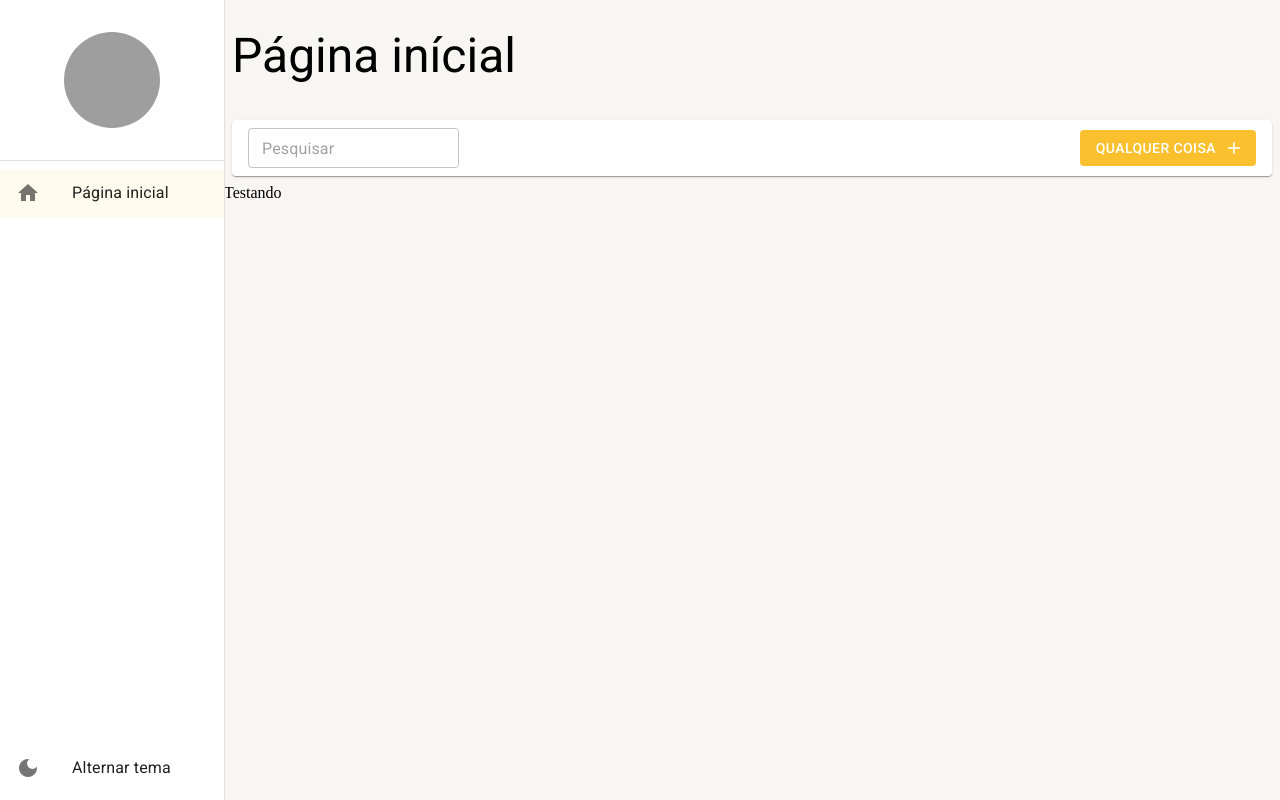
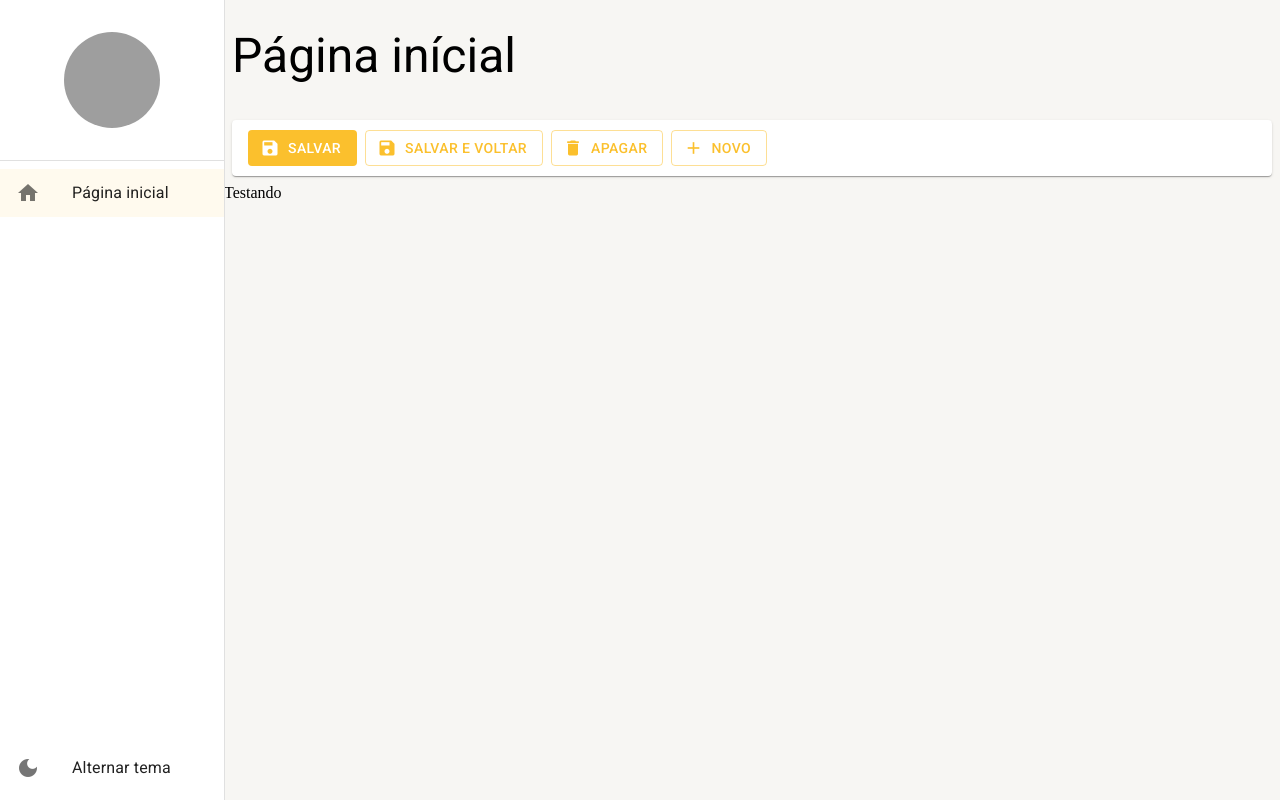
Before and after one commit to william1993jda/material-ui-typescript, a React (Vite) app: page /pagina-inicial in a window 1280 px wide. Built offline with nearby package versions, Linux system fonts and the light colour scheme; grey boxes are pictures that could not be loaded.

Commit message:
Configurando o json-server e o axios

```diff
--- /dev/null
+++ b/mock/database.json
@@ -0,0 +1,14 @@
+{
+    "pessoas": [
+        {
+            "id": 1,
+            "nome": "William",
+            "sobrenome": "Aquino"
+        },
+        {
+            "id": 2,
+            "nome": "Ueliton",
+            "sobrenome": "Aquino"
+        }
+    ]
+}
--- a/package.json
+++ b/package.json
@@ -5,6 +5,7 @@
   "type": "module",
   "scripts": {
     "start": "BROWSER=none react-scripts start",
+    "mock": "yarn json-server -w -p 3333 ./mock/database.json",
     "dev": "vite",
     "build": "tsc && vite build",
     "lint": "eslint . --ext ts,tsx --report-unused-disable-directives --max-warnings 0",
@@ -14,6 +15,7 @@
     "@emotion/react": "^11.11.1",
     "@emotion/styled": "^11.11.0",
     "@mui/material": "^5.14.1",
+    "axios": "^1.4.0",
     "react": "^18.2.0",
     "react-dom": "^18.2.0",
     "react-router-dom": "6"
@@ -27,6 +29,7 @@
     "eslint": "^8.45.0",
     "eslint-plugin-react-hooks": "^4.6.0",
     "eslint-plugin-react-refresh": "^0.4.3",
+    "json-server": "^0.17.3",
     "typescript": "^5.0.2",
     "vite": "^4.4.5"
   }
--- a/src/pages/dashboard/Dashboard.tsx
+++ b/src/pages/dashboard/Dashboard.tsx
@@ -1,4 +1,4 @@
-import { FerramentasDaListagem } from "../../shared/components";
+import { FerramentasDeDetalhes } from "../../shared/components";
 import { LayoutBaseDePagina } from "../../shared/layouts";
 
 export const Dashboard = () => {
@@ -6,7 +6,7 @@ export const Dashboard = () => {
         <LayoutBaseDePagina
             titulo="Página inícial"
             barraDeferramentas={(
-                <FerramentasDaListagem mostrarInputBusca textoBotaoNovo = 'Qualquer coisa'/>
+                <FerramentasDeDetalhes mostrarBotaoSalvarFechar mostrarBotaoVoltar={false} />
             )}
         >
             Testando
--- a/src/shared/components/ferramentas-da-listagem/FerramentasDaListagem.tsx
+++ b/src/shared/components/ferramentas-da-listagem/FerramentasDaListagem.tsx
@@ -1,4 +1,5 @@
 import { Box, Button, Icon, Paper, TextField, useTheme } from "@mui/material"
+import { Environment } from "../../environment";
 
 interface IFerramentasDaListagemProps {
     textoDaBusca?: string;
@@ -37,7 +38,7 @@ export const FerramentasDaListagem: React.FC<IFerramentasDaListagemProps> = ({
                     size="small"
                     value={textoDaBusca}
                     onChange={(e) => aoMudarTextoDeBusca?.(e.target.value)}
-                    placeholder="Pesquisar"
+                    placeholder={Environment.INPUT_DE_BUSCA}
                 />
             )}
 
--- /dev/null
+++ b/src/shared/components/ferramentas-de-detalhes/FerramentasDeDetalhes.tsx
@@ -0,0 +1,191 @@
+import {
+    Box,
+    Button,
+    Divider,
+    Icon,
+    Paper,
+    Skeleton,
+    Typography,
+    useMediaQuery,
+    useTheme,
+    Theme
+} from '@mui/material'
+
+interface IFerramentasDeDetalhes {
+    textoBotaoNovo?: string;
+
+    mostrarBotaoNovo?: boolean;
+    mostrarBotaoVoltar?: boolean;
+    mostrarBotaoApagar?: boolean;
+    mostrarBotaoSalvar?: boolean;
+    mostrarBotaoSalvarFechar?: boolean;
+
+    mostrarBotaoNovoCarregando?: boolean;
+    mostrarBotaoVoltarCarregando?: boolean;
+    mostrarBotaoApagarCarregando?: boolean;
+    mostrarBotaoSalvarCarregando?: boolean;
+    mostrarBotaoSalvarFecharCarregando?: boolean;
+
+    aoClicarEmNovo?: () => void;
+    aoClicarEmVoltar?: () => void;
+    aoClicarEmApagar?: () => void;
+    aoClicarEmSalvar?: () => void;
+    aoClicarEmSalvarEFechar?: () => void;
+}
+
+export const FerramentasDeDetalhes: React.FC<IFerramentasDeDetalhes> = ({
+    textoBotaoNovo = 'novo',
+    mostrarBotaoNovo = true,
+    mostrarBotaoVoltar = true,
+    mostrarBotaoApagar = true,
+    mostrarBotaoSalvar = true,
+    mostrarBotaoSalvarFechar = false,
+
+    mostrarBotaoNovoCarregando = false,
+    mostrarBotaoVoltarCarregando = false,
+    mostrarBotaoApagarCarregando = false,
+    mostrarBotaoSalvarCarregando = false,
+    mostrarBotaoSalvarFecharCarregando = false,
+
+    aoClicarEmNovo,
+    aoClicarEmVoltar,
+    aoClicarEmApagar,
+    aoClicarEmSalvar,
+    aoClicarEmSalvarEFechar
+}) => {
+    const smDown = useMediaQuery((theme: Theme) => theme.breakpoints.down('sm'));
+    const mdDown = useMediaQuery((theme: Theme) => theme.breakpoints.down('md'));
+    const theme = useTheme();
+
+    return (
+        <Box
+            gap={1}
+            height={theme.spacing(5)}
+            marginX={1}
+            padding={1}
+            paddingX={2}
+            display="flex"
+            alignItems="center"
+            component={Paper}
+        >
+            {(mostrarBotaoSalvar && !mostrarBotaoSalvarCarregando) &&
+                (<Button
+                    variant="contained"
+                    color="primary"
+                    disableElevation
+                    onClick={aoClicarEmSalvar}
+                    startIcon={<Icon>save</Icon>}
+                >
+                    <Typography
+                        variant='button'
+                        whiteSpace='nowrap'
+                        textOverflow='ellipsis'
+                        overflow='hidden'
+                    >
+                        Salvar
+                    </Typography>
+                </Button>
+                )}
+            {mostrarBotaoSalvarCarregando && (
+                <Skeleton width={110} height={60} />
+            )}
+
+            {(mostrarBotaoSalvarFechar && !mostrarBotaoSalvarFecharCarregando && !smDown && !mdDown) &&
+                (<Button
+                    variant="outlined"
+                    color="primary"
+                    disableElevation
+                    onClick={aoClicarEmSalvarEFechar}
+                    startIcon={<Icon>save</Icon>}
+                >
+                    <Typography
+                        variant='button'
+                        whiteSpace='nowrap'
+                        textOverflow='ellipsis'
+                        overflow='hidden'
+                    >
+                        Salvar e voltar
+                    </Typography>
+                </Button>
+                )}
+            {(mostrarBotaoSalvarFecharCarregando && !smDown && !mdDown) && (
+                <Skeleton width={180} height={60} />
+            )}
+            {(mostrarBotaoApagar && !mostrarBotaoApagarCarregando) &&
+                (<Button
+                    variant="outlined"
+                    color="primary"
+                    disableElevation
+                    onClick={aoClicarEmApagar}
+                    startIcon={<Icon>delete</Icon>}
+                >
+                    <Typography
+                        variant='button'
+                        whiteSpace='nowrap'
+                        textOverflow='ellipsis'
+                        overflow='hidden'
+                    >
+                        Apagar
+                    </Typography>
+                </Button>
+                )}
+            {mostrarBotaoApagarCarregando && (
+                <Skeleton width={110} height={60} />
+            )}
+            {(mostrarBotaoNovo && !mostrarBotaoNovoCarregando && !smDown && !mdDown) &&
+                (<Button
+                    variant="outlined"
+                    color="primary"
+                    disableElevation
+                    onClick={aoClicarEmNovo}
+                    startIcon={<Icon>add</Icon>}
+                >
+                    <Typography
+                        variant='button'
+                        whiteSpace='nowrap'
+                        textOverflow='ellipsis'
+                        overflow='hidden'
+                    >
+                        {textoBotaoNovo}
+                    </Typography>
+                </Button>
+                )}
+            {(mostrarBotaoNovoCarregando && !smDown && !mdDown) && (
+                <Skeleton width={110} height={60} />
+            )}
+
+            {
+                (mostrarBotaoVoltar &&
+                    (mostrarBotaoNovo || mostrarBotaoApagar || mostrarBotaoSalvar || mostrarBotaoSalvarFechar)
+                ) && (
+                    <Divider variant='middle' orientation='vertical' />
+                )
+            }
+
+            {(mostrarBotaoVoltar && !mostrarBotaoVoltarCarregando) &&
+                (<Button
+                    variant="outlined"
+                    color="primary"
+                    disableElevation
+                    onClick={aoClicarEmVoltar}
+                    startIcon={<Icon>arrow_back_ios</Icon>}
+                >
+                    <Typography
+                        variant='button'
+                        whiteSpace='nowrap'
+                        textOverflow='ellipsis'
+                        overflow='hidden'
+                    >
+
+                        Voltar
+                    </Typography>
+                </Button>
+                )}
+            {mostrarBotaoVoltarCarregando && (
+                <Skeleton width={110} height={60} />
+            )}
+        </Box>
+    )
+}
+
+export default FerramentasDeDetalhes
--- a/src/shared/components/index.ts
+++ b/src/shared/components/index.ts
@@ -1,2 +1,3 @@
+export * from './ferramentas-de-detalhes/FerramentasDeDetalhes';
 export * from './menu-lateral/MenuLateral';
 export * from './ferramentas-da-listagem/FerramentasDaListagem';
--- a/src/shared/environment/index.ts
+++ b/src/shared/environment/index.ts
@@ -1 +1,18 @@
-export {};
+export const Environment = {
+    /**
+     * Define a quantidade de linhas a ser carregada por padrão nas listagens
+    */
+    LIMITE_LINHAS: 10,
+    /**
+     * Define o placeholder nos inputs
+     */
+    INPUT_DE_BUSCA: 'Pesquisar...',
+    /**
+     * Texto padrão quando nenhum registro encontrado em uma listagem
+     */
+    LISTAGEM_VAZIA: 'Nenhum registro encontrado.',
+    /**
+     * URL base de consulta de dados dessa aplicação
+     */
+    URL_BASE: 'http://localhost:3333'
+};
--- /dev/null
+++ b/src/shared/services/api/axios-config/interceptors/ResponseInterceptor.ts
@@ -0,0 +1,5 @@
+import { AxiosResponse } from "axios";
+
+export const responseInterceptor = (response: AxiosResponse) => {
+    return response;
+}
--- /dev/null
+++ b/src/shared/services/api/axios-config/interceptors/index.ts
@@ -0,0 +1,2 @@
+export * from './Errorinterceptors';
+export * from './ResponseInterceptor';
```
Also changed, not shown: src/shared/services/api/axios-config/index.ts (added, +14 -0 lines), src/shared/services/api/axios-config/interceptors/Errorinterceptors.ts (added, +13 -0 lines), mock/README.md (added), 1 other file (tests, documents, lock files or other folders).
